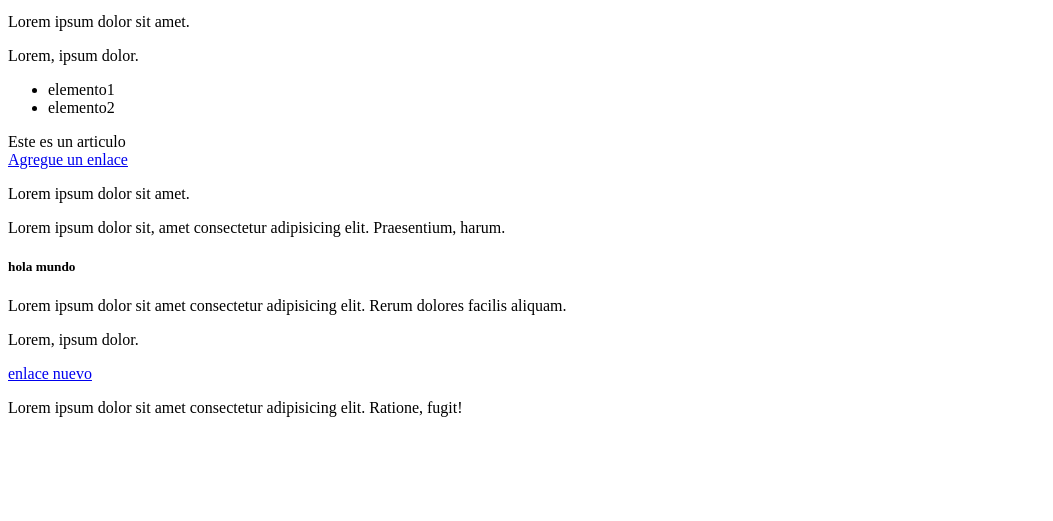
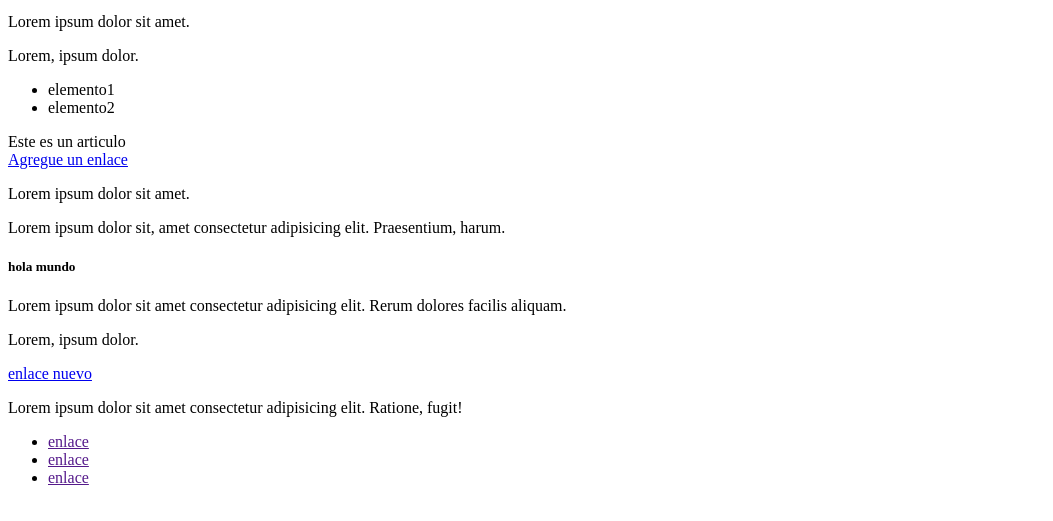
Before and after one commit to elizabet89/nuevo, a plain HTML site: page index.html in a window 1280 px wide. Shown: the part 101-622 px from the top of the page, without its empty margins (0-1053 px from the left). Drawn offline with Linux system fonts and the light colour scheme.

Commit message:
navegation

```diff
--- a/index.html
+++ b/index.html
@@ -32,5 +32,12 @@
      <section class="novedades">
       <p>Lorem ipsum dolor sit amet consectetur adipisicing elit. Ratione, fugit!</p>
      </section>
+     <nav>
+      <ul class="lista">
+         <li><a href="">enlace</a></li>
+         <li><a href="">enlace</a></li>
+         <li><a href="">enlace</a></li>
+      </ul>
+     </nav>
 </body>
 </html>
```
